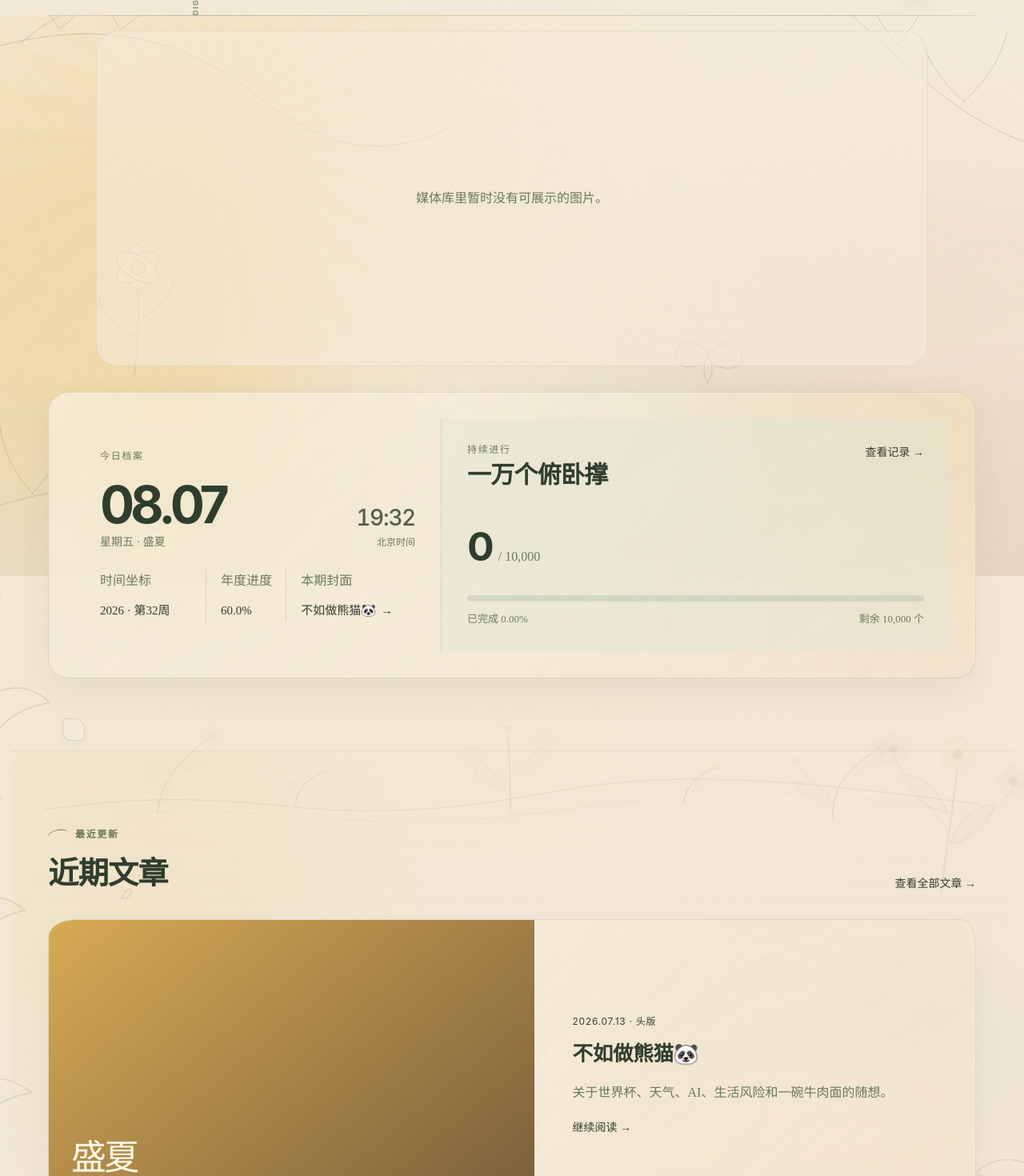
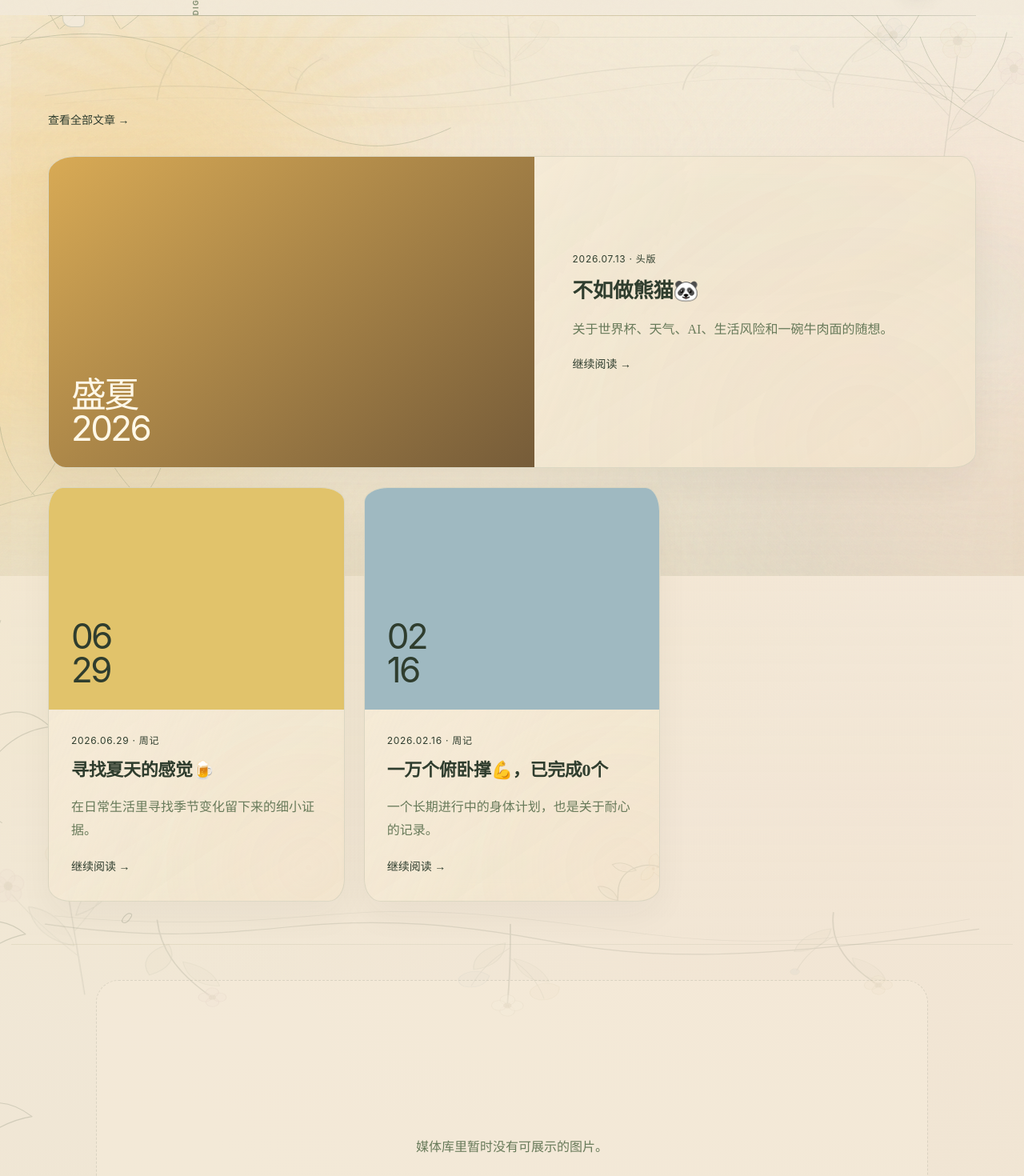
Before and after one commit to BurgCreate/lmn516-v2, a Next.js app: page / in a window 1280 px wide. Shown: the part 80-1550 px from the top of the page at 80% size. Built offline with nearby package versions, Linux system fonts and the light colour scheme; no server answers.

Commit message:
new look

```diff
--- a/app/page.tsx
+++ b/app/page.tsx
@@ -102,6 +102,26 @@ export default async function HomePage() {
 
 
 
+      {/* 近期文章 */}
+
+      <GardenSectionFrame
+
+        variant="notes"
+
+      >
+
+        <LatestPosts
+
+          featured={featured}
+
+          cards={cards}
+
+        />
+
+      </GardenSectionFrame>
+
+
+
       {/* 今日档案 + 照片轮播 */}
 
       <HeroSection
@@ -121,26 +141,6 @@ export default async function HomePage() {
         remaining={remaining}
 
       />
-
-
-
-      {/* 近期文章 */}
-
-      <GardenSectionFrame
-
-        variant="notes"
-
-      >
-
-        <LatestPosts
-
-          featured={featured}
-
-          cards={cards}
-
-        />
-
-      </GardenSectionFrame>
 
 
 
--- a/components/home/LatestPosts.tsx
+++ b/components/home/LatestPosts.tsx
@@ -1,104 +1,200 @@
 import Link from "next/link";
 import type { Post } from "@/lib/wordpress";
 import { GardenFloraRibbon, GardenOrnament } from "@/components/garden";
+
 
 type LatestPostsProps = {
   featured?: Post;
   cards: Post[];
 };
 
+
 function cleanExcerpt(excerpt?: string | null) {
+
   return (excerpt ?? "")
     .replace(/\[&hellip;\]/g, "")
     .replace(/&hellip;/g, "…")
     .trim();
+
 }
 
+
 function formatPostDate(date?: string | null) {
+
   if (!date) return "";
 
   const parsedDate = new Date(date);
+
   if (Number.isNaN(parsedDate.getTime())) return date;
 
   return `${parsedDate.getFullYear()}.${String(
     parsedDate.getMonth() + 1
   ).padStart(2, "0")}.${String(parsedDate.getDate()).padStart(2, "0")}`;
+
 }
 
+
 function formatShortDate(date?: string | null) {
+
   if (!date) return "";
 
   const parsedDate = new Date(date);
+
   if (Number.isNaN(parsedDate.getTime())) return "";
 
   return `${String(parsedDate.getMonth() + 1).padStart(2, "0")}
 ${String(parsedDate.getDate()).padStart(2, "0")}`;
+
 }
 
-export default function LatestPosts({ featured, cards }: LatestPostsProps) {
+
+
+export default function LatestPosts({
+  featured,
+  cards,
+}: LatestPostsProps) {
+
+
   return (
-    <section id="notes" className="notes shell section-space garden-content-section garden-content-section-notes">
-      <GardenFloraRibbon className="garden-content-flora garden-content-flora-top" />
-      <div className="section-heading">
-        <div>
-          <p className="eyebrow">最近更新</p>
-          <h2>近期文章</h2>
-        </div>
 
-        <Link className="text-link" href="/posts">
-          查看全部文章 →
-        </Link>
-      </div>
+    <section
+      id="notes"
+      className="notes shell section-space garden-content-section garden-content-section-notes"
+    >
+
+
+      <GardenFloraRibbon
+        className="garden-content-flora garden-content-flora-top"
+      />
+<div className="section-heading">
+
+  <Link className="text-link" href="/posts">
+    查看全部文章 →
+  </Link>
+
+</div>
+
 
       {featured && (
+
         <Link
+
           className="featured-post post-card post-card-link"
+
           href={`/posts/${featured.slug}`}
+
           aria-label={`阅读文章：${featured.title}`}
+
         >
+
           <div className="post-visual visual-summer">
+
             {featured.image ? (
+
               <img
+
                 src={featured.image}
+
                 alt={featured.title}
+
                 className="post-image"
+
               />
+
             ) : (
+
               <span>
+
                 盛夏
                 <br />
                 2026
+
               </span>
+
             )}
+
           </div>
 
+
+
           <div className="post-content">
+
+
             <p className="post-meta">
+
               {formatPostDate(featured.date)} · 头版
+
             </p>
 
-            <h3>{featured.title}</h3>
 
-            <p>{cleanExcerpt(featured.excerpt)}</p>
+            <h3>
 
-            <span className="text-link">继续阅读 →</span>
+              {featured.title}
+
+            </h3>
+
+
+            <p>
+
+              {cleanExcerpt(featured.excerpt)}
+
+            </p>
+
+
+            <span className="text-link">
+
+              继续阅读 →
+
+            </span>
+
+
           </div>
+
+
         </Link>
+
       )}
 
+
+
+
       <div className="post-grid garden-post-grid">
+
+
         {cards.map((post, index) => (
+
+
           <Link
+
             className={`post-card small post-card-link garden-post-card garden-post-card-${index + 1}`}
+
             href={`/posts/${post.slug}`}
+
             aria-label={`阅读文章：${post.title}`}
+
             key={post.id}
+
           >
+
+
             <GardenOrnament
-              variant={index === 0 ? "bellflower" : index === 1 ? "curlflower" : "wildflower"}
+
+              variant={
+                index === 0
+                  ? "bellflower"
+                  : index === 1
+                    ? "curlflower"
+                    : "wildflower"
+              }
+
               className="garden-card-ornament"
+
             />
+
+
+
             <div
+
               className={`post-visual ${
                 index === 0
                   ? "visual-yellow"
@@ -106,35 +202,99 @@ export default function LatestPosts({ featured, cards }: LatestPostsProps) {
                     ? "visual-blue"
                     : "visual-green"
               }`}
+
             >
+
+
               {post.image ? (
+
+
                 <img
+
                   src={post.image}
+
                   alt={post.title}
+
                   className="post-image"
+
                 />
+
+
               ) : (
+
+
                 <span style={{ whiteSpace: "pre-line" }}>
+
                   {formatShortDate(post.date)}
+
                 </span>
+
+
               )}
+
+
             </div>
 
+
+
             <div className="post-content">
+
+
               <p className="post-meta">
+
                 {formatPostDate(post.date)} · 周记
+
               </p>
 
-              <h3>{post.title}</h3>
 
-              <p>{cleanExcerpt(post.excerpt)}</p>
 
-              <span className="text-link">继续阅读 →</span>
+              <h3>
+
+                {post.title}
+
+              </h3>
+
+
+
+              <p>
+
+                {cleanExcerpt(post.excerpt)}
+
+              </p>
+
+
+
+              <span className="text-link">
+
+                继续阅读 →
+
+              </span>
+
+
             </div>
+
+
           </Link>
+
+
         ))}
+
+
       </div>
-      <GardenFloraRibbon className="garden-content-flora garden-content-flora-bottom" density="light" />
+
+
+
+      <GardenFloraRibbon
+
+        className="garden-content-flora garden-content-flora-bottom"
+
+        density="light"
+
+      />
+
+
     </section>
+
   );
+
 }
```
